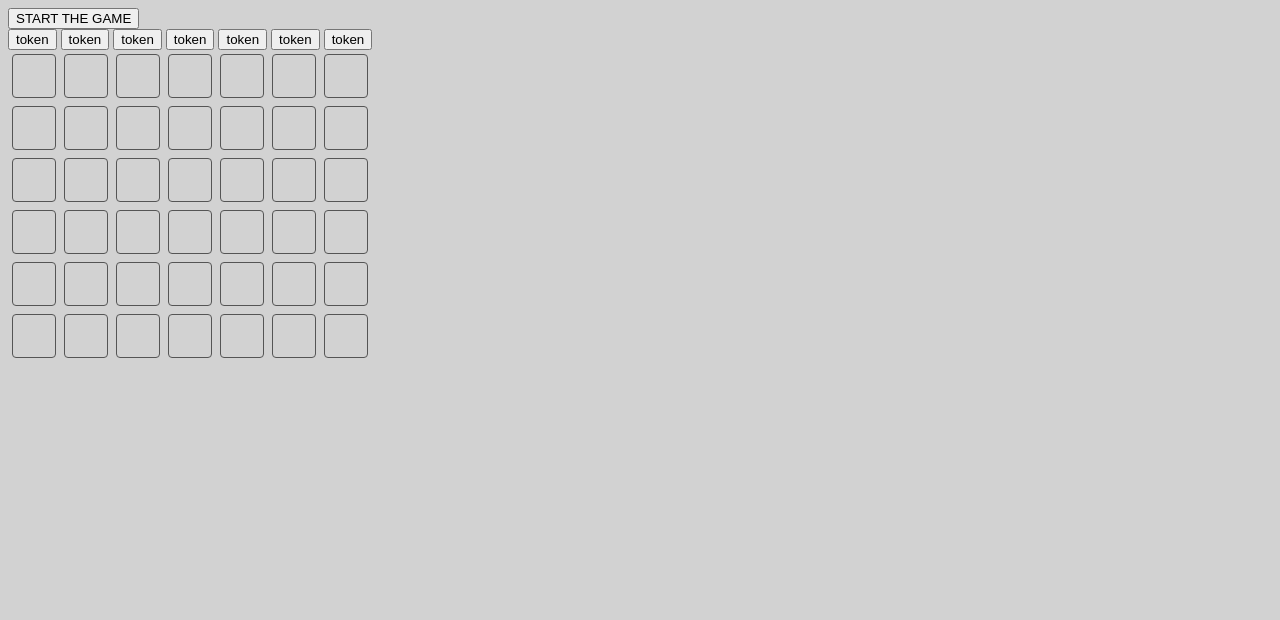
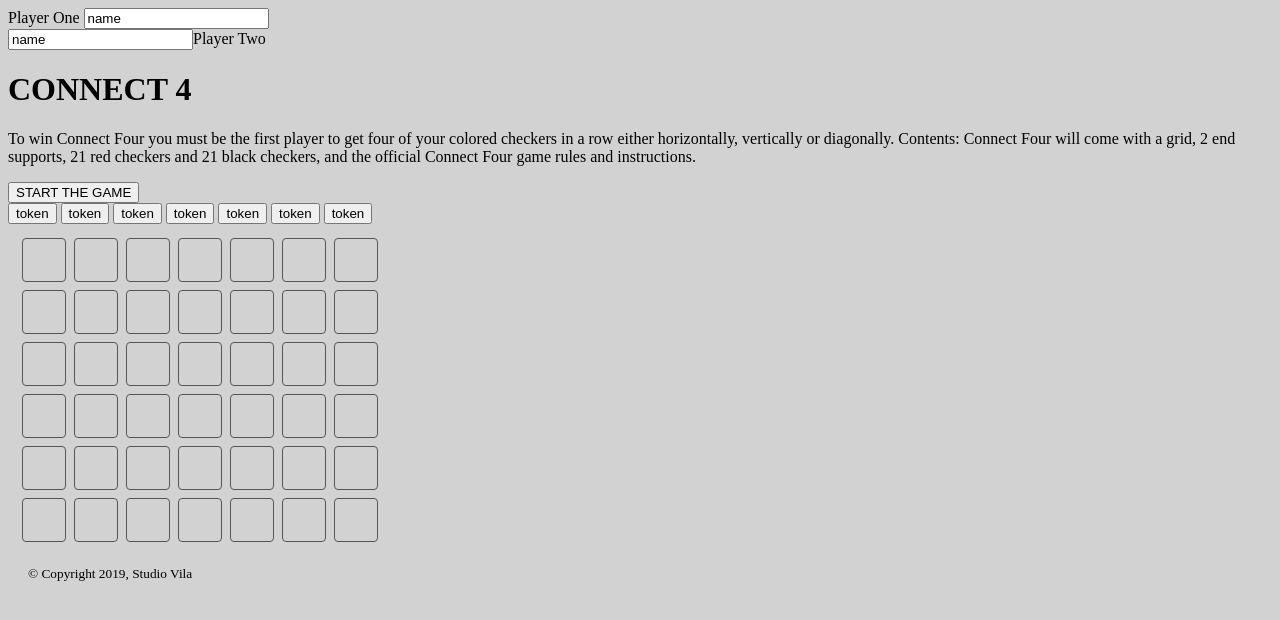
Before and after one commit to pascual143/CONNECT4-GA-WDI-Project-1, a plain HTML site: page index.html in a window 1280 px wide. Drawn offline with nearby package versions, Linux system fonts and the light colour scheme.

Commit message:
Project finished

```diff
--- a/index.html
+++ b/index.html
@@ -9,10 +9,17 @@
 	</head>
 	<body>
     </div>
-    <!-- <head>
+
+    <head class="welcome">
+      <div class="name">Player One
+        <input type="text" name="" value="name">
+      </div>
+      <div class="name">
+        <input type="text" name="" value="name">Player Two
+      </div>
       <h1>CONNECT 4</h1>
   		<p>To win Connect Four you must be the first player to get four of your colored checkers in a row either horizontally, vertically or diagonally. Contents: Connect Four will come with a grid, 2 end supports, 21 red checkers and 21 black checkers, and the official Connect Four game rules and instructions.</p>
-    </head> -->
+    </head>
 
 		<button id="begin">START THE GAME</button>
 		<div id="grid">
@@ -76,6 +83,6 @@
           </div>
 			</div>
 		</div>
-
+      <footer><small>&copy; Copyright 2019, Studio Vila</small></footer>
 	</body>
 </html>
--- a/style/style.css
+++ b/style/style.css
@@ -4,8 +4,11 @@ body {
 .begin {
   height: 20px;
   width: 40px;
+  margin: 30px;
 }
+.gameInfo {
 
+}
 .coinRed {
   background-color: red;
   height: 32px;
@@ -50,4 +53,10 @@ body {
   flex-wrap: wrap;
   width: 400px;
   height: 300px;
+  padding: 10px;
 }
+
+footer {
+    padding: 20px;
+    justify-content: center;
+}
```
Also changed, not shown: 1 other file.
